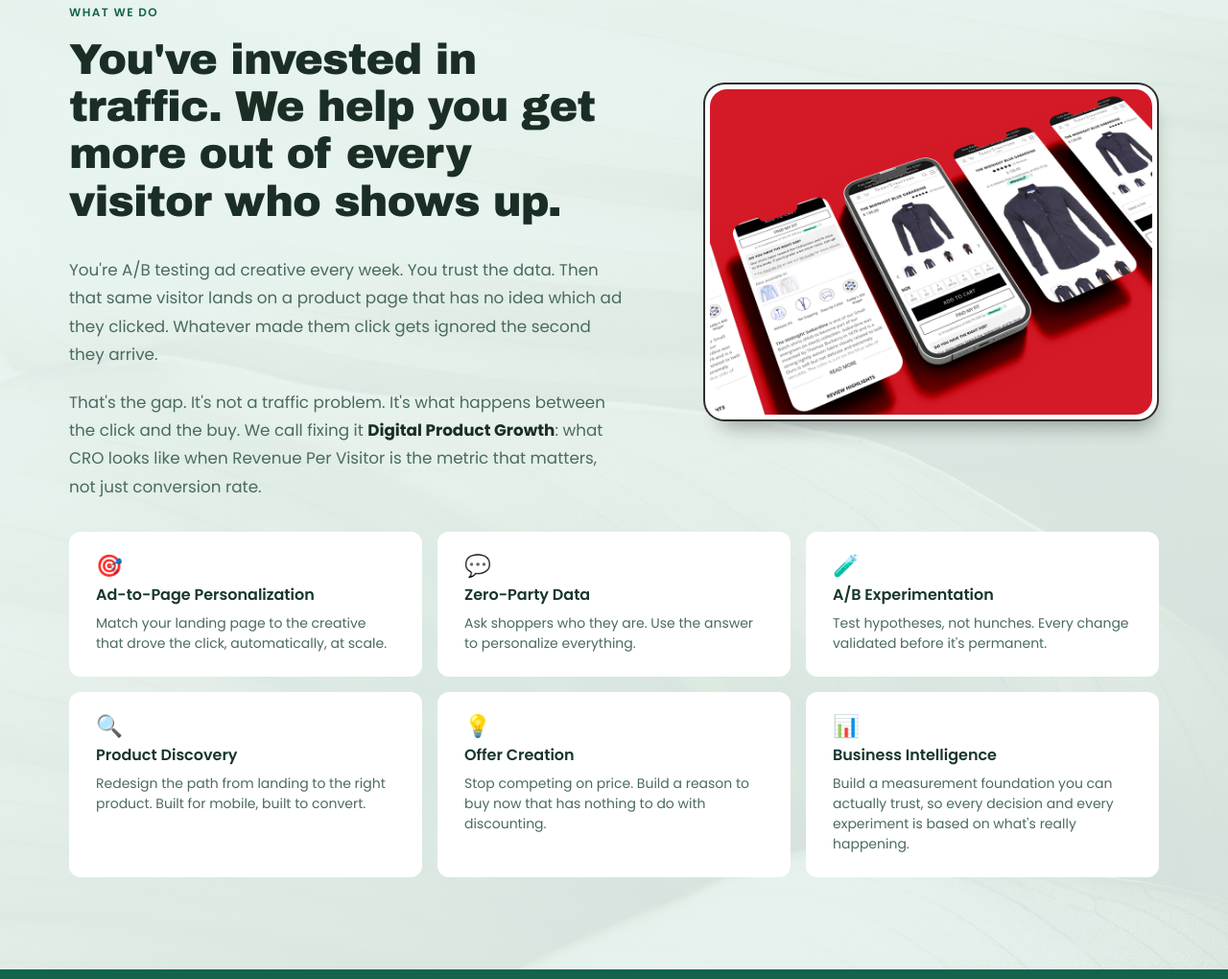
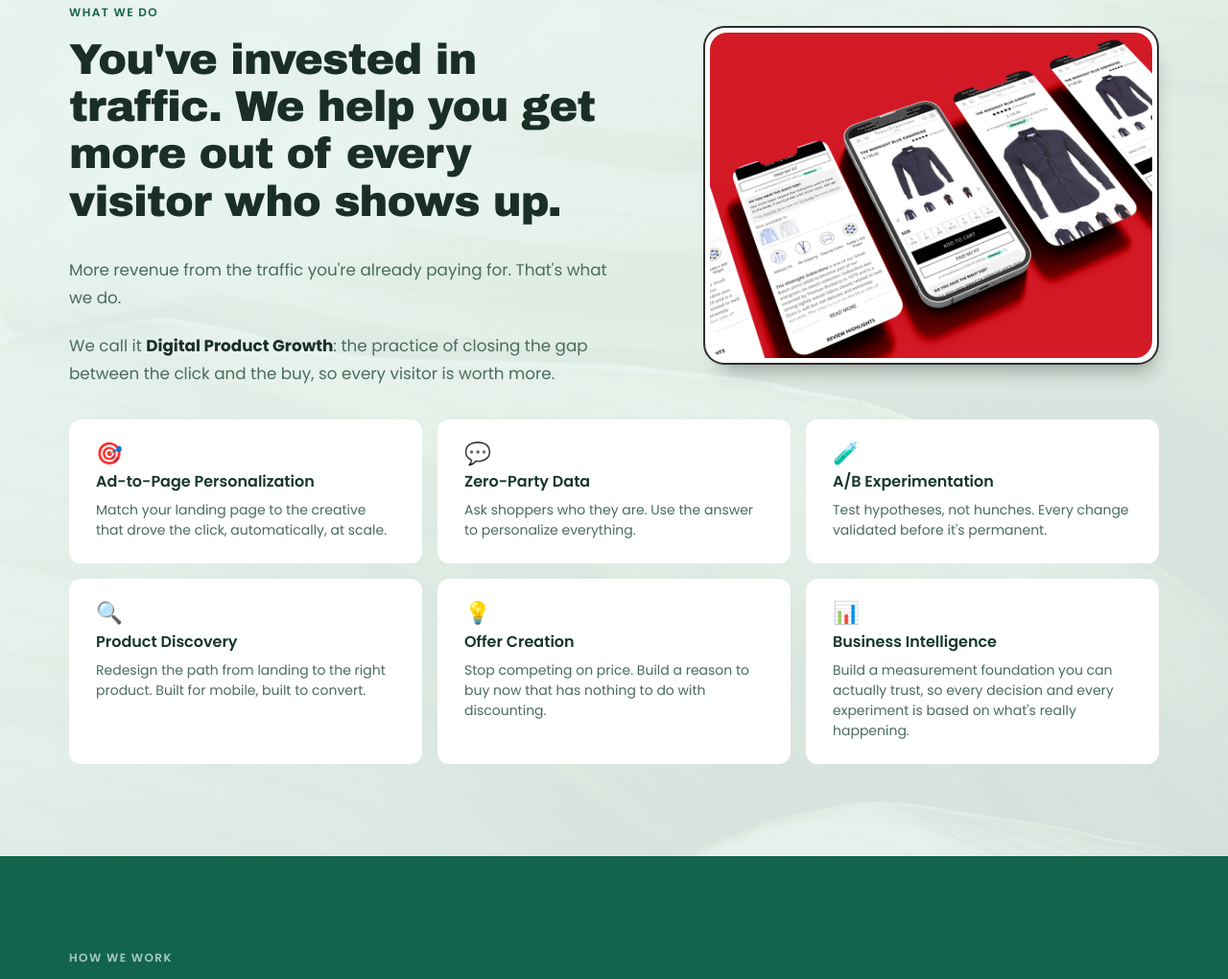
Before and after one commit to jaronstein/M1stSite, an Eleventy site: page src/index.njk in a window 1280 px wide. Shown: the part 4121-5141 px from the top of the page at 96% size. Built offline with nearby package versions, Linux system fonts and the light colour scheme; Eleventy itself is replaced by a stand-in of ours; files that its build step writes are made by us from their sources.

Commit message:
Tighten What We Do body copy — benefit-first, fewer sentences

```diff
--- a/src/index.njk
+++ b/src/index.njk
@@ -168,8 +168,8 @@ description: We help e-commerce directors doing $5M–$100M grow revenue per vis
         <span class="section-label">What We Do</span>
         <h2>You've invested in traffic. We help you get more out of every visitor who shows up.</h2>
         <div class="what-we-do-body">
-          <p>You're A/B testing ad creative every week. You trust the data. Then that same visitor lands on a product page that has no idea which ad they clicked. Whatever made them click gets ignored the second they arrive.</p>
-          <p>That's the gap. It's not a traffic problem. It's what happens between the click and the buy. We call fixing it <strong>Digital Product Growth</strong>: what CRO looks like when Revenue Per Visitor is the metric that matters, not just conversion rate.</p>
+          <p>More revenue from the traffic you're already paying for. That's what we do.</p>
+          <p>We call it <strong>Digital Product Growth</strong>: the practice of closing the gap between the click and the buy, so every visitor is worth more.</p>
         </div>
       </div>
       <div class="what-we-do-image">
```
Also changed, not shown: .claude/settings.json (added).
